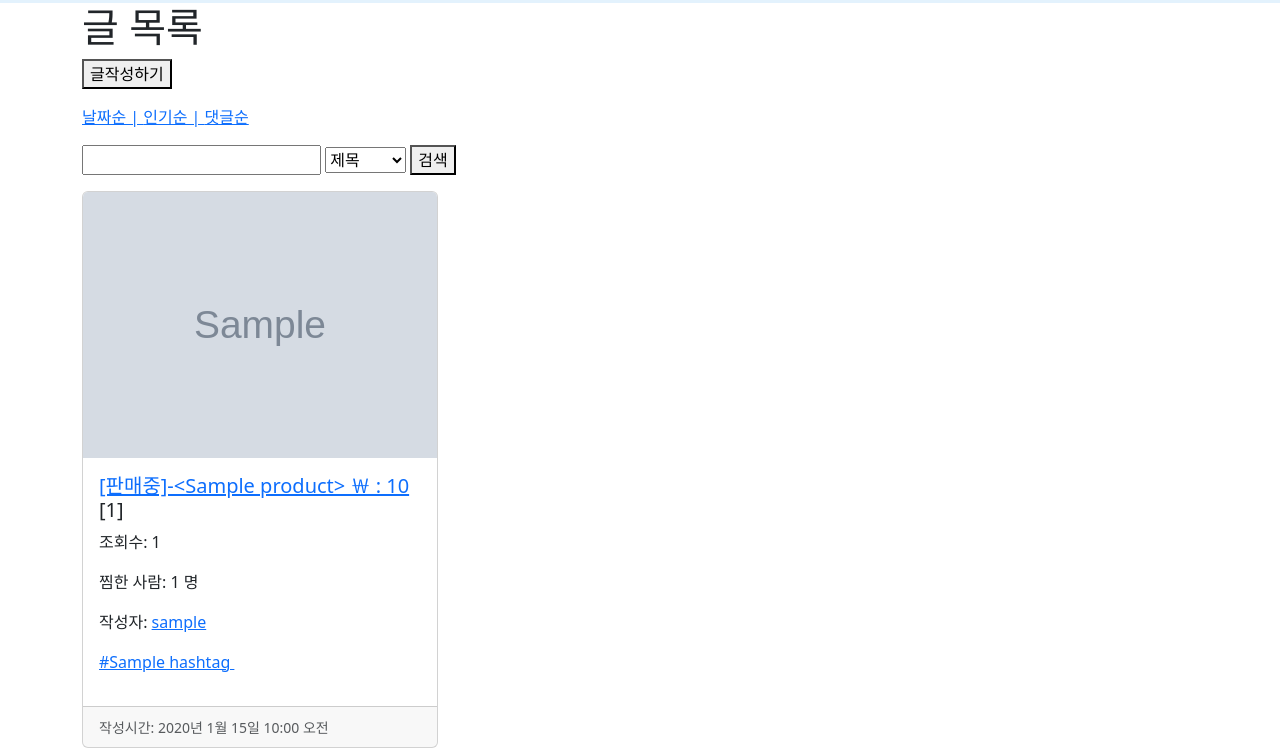
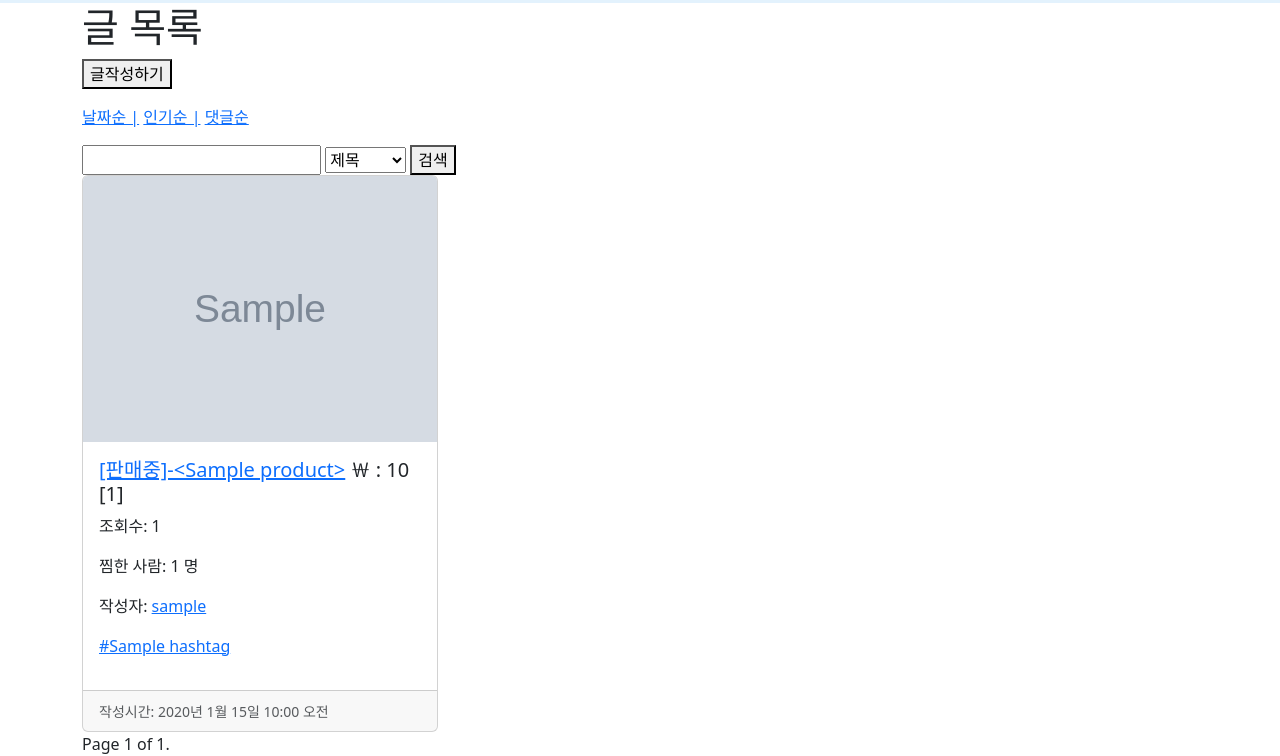
Before and after one commit to Seojeil/team_10-_spartamarket, a Django app: page / in a window 1280 px wide. Shown: the part 53-809 px from the top of the page. Run offline with Django 4.2, Linux system fonts and the light colour scheme; tables that the repository leaves empty hold one stand-in row (values such as "Sample post"); grey boxes marked "Sample" are stand-in pictures.

Commit message:
페이징 기능 추가 게시글 10개마다 넘어가도록 해봤습니다

```diff
--- a/spartamarket/products/templates/products/index.html
+++ b/spartamarket/products/templates/products/index.html
@@ -1,74 +1,63 @@
-{% extends "base.html" %}
+{% extends 'base.html' %}
 
 {% block content %}
   <h1>글 목록</h1>
 
   <p>
-    <a href="{% url 'products:create' %}">
-        <button>글작성하기</button>
-    </a>
+    <a href="{% url 'products:create' %}"><button>글작성하기</button></a>
   </p>
 
   <!-- 정렬기능 -->
   <p>
-    <a href="?sort=date">날짜순 | </a>
-    <a href="?sort=likes">인기순 | </a>
+    <a href="?sort=date">날짜순 |</a>
+    <a href="?sort=likes">인기순 |</a>
     <a href="?sort=comments">댓글순</a>
   </p>
-<p>
-    <form action="{% url 'index' %}" method='GET'>
-        <input type="text" id="search" name="search">
+
+  <form action="{% url 'index' %}" method="GET">
+    <input type="text" id="search" name="search" />
     <select name="search_type" id="lang">
       <option value="title">제목</option>
       <option value="content">내용</option>
       <option value="username">회원명</option>
       <option value="hashtag">해시태그</option>
     </select>
-        <button type='submit'>검색</button>
+    <button type="submit">검색</button>
   </form>
-</p>
   {% if user.is_authenticated %}
     <p>
-        <a href="{% url 'accounts:profile' username=user.username %}">
-            <button>마이페이지로</button>
-        </a>
+      <a href="{% url 'accounts:profile' username=user.username %}"><button>마이페이지로</button></a>
     </p>
   {% endif %}
 
-
-<!-- Bootstrap 제품 카드 그리드  -->
+  <!-- Bootstrap 제품 카드 그리드 -->
   <div class="row row-cols-1 row-cols-md-3 g-4">
-    {% for product in products %}
+    {% for product in page_obj %}
       <!-- 카드 -->
       <div class="col">
         <div class="card h-100">
-
           <!-- 사진 -->
           {% if product.image %}
-            <img src="{{ product.image.url }}" class="card-img-top mx-auto d-block">
+            <img src="{{ product.image.url }}" class="card-img-top mx-auto d-block" />
           {% endif %}
 
           <!-- 내용 -->
           <div class="card-body">
             <h5 class="card-title">
-                    <a href='{% url 'products:details' product.pk %}'>
-                        [{{ product.status }}]-&lt;{{ product.title }}&gt;  ￦ : {{ product.price }}
-                    </a>
+              <a href="{% url 'products:details' product.pk %}">[{{ product.status }}]-&lt;{{ product.title }}&gt;</a>
+              ￦ : {{ product.price }}
               [{{ product.comments.count }}]
             </h5>
             <p class="card-text">조회수: {{ product.hits }}</p>
             <p class="card-text">찜한 사람: {{ product.like_users.count }} 명</p>
-                <p class="card-text">작성자:
-                    <a href="{% url 'accounts:profile' username=product.author %}">
-                        {{ product.author }}
-                    </a>
+            <p class="card-text">
+              작성자:
+              <a href="{% url 'accounts:profile' username=product.author %}">{{ product.author }}</a>
             </p>
             {% if product.hashtags.exists %}
               <p>
                 {% for hashtag in product.hashtags.all %}
-                        <a href="{% url 'index' %}?search={{ hashtag.name }}&search_type=hashtag">
-                            #{{ hashtag.name }}
-                        </a>&nbsp;
+                  <a href="{% url 'index' %}?search={{ hashtag.name }}&search_type=hashtag">#{{ hashtag.name }}</a>&nbsp;
                 {% endfor %}
               </p>
             {% endif %}
@@ -82,5 +71,19 @@
       </div>
     {% endfor %}
   </div>
+  <div class="pagination">
+    <span class="step-links">
+      {% if page_obj.has_previous %}
+        <a href="?page=1">&laquo; 처음</a>
+        <a href="?page={{ page_obj.previous_page_number }}">이전</a>
+      {% endif %}
 
-{% endblock content %}
+      <span class="current">Page {{ page_obj.number }} of {{ page_obj.paginator.num_pages }}.</span>
+
+      {% if page_obj.has_next %}
+        <a href="?page={{ page_obj.next_page_number }}">다음</a>
+        <a href="?page={{ page_obj.paginator.num_pages }}">마지막 &raquo;</a>
+      {% endif %}
+    </span>
+  </div>
+{% endblock %}
--- a/spartamarket/products/views.py
+++ b/spartamarket/products/views.py
@@ -12,7 +12,7 @@ from django.contrib.auth.decorators import login_required
 from .models import Product, Comment, HashTag
 from .forms import ProductForm, CommentForm
 from django.db.models import Count
-
+from django.core.paginator import Paginator
 # 제품 포스트 정렬
 
 
@@ -54,8 +54,13 @@ def index(request):
             products = Product.objects.filter(
                 title__contains=search_data).order_by('-created_at')
 
+    # 페이징 처리 추가
+    paginator = Paginator(products, 10)  # 한 페이지에 10개의 게시물 표시
+    page_number = request.GET.get('page')
+    page_obj = paginator.get_page(page_number)
+
     context = {
-        'products': products,
+        'page_obj': page_obj,
     }
     return render(request, 'products/index.html', context)
 
```
Also changed, not shown: README.md. Lines whose indentation alone changed are shown as unchanged.
